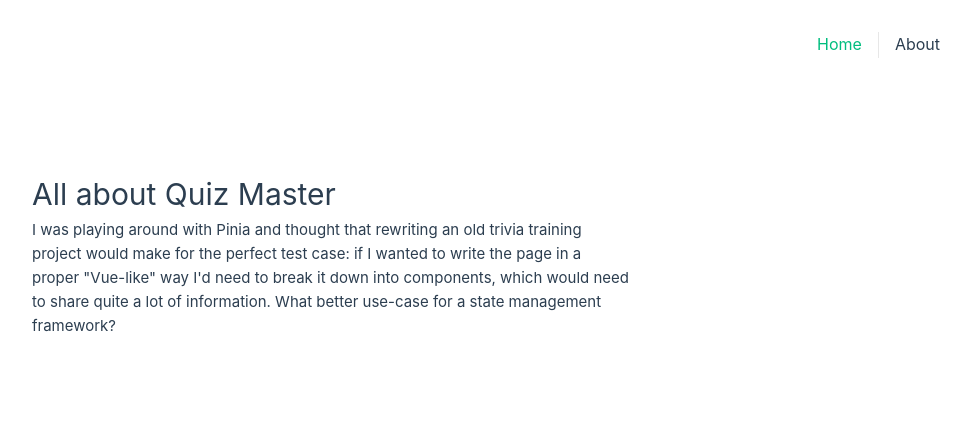
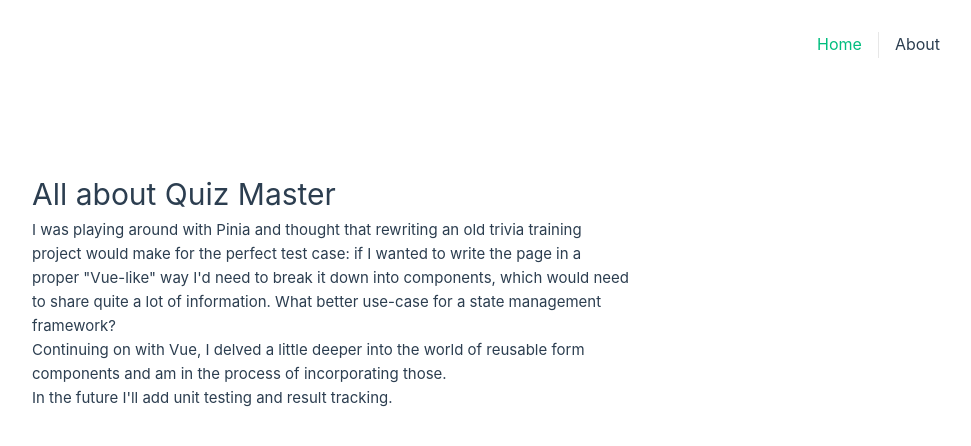
Before and after one commit to nbarnabee/quiz-master, a Vue app: page /about in a window 1280 px wide. Shown: the top 446 px of the page, without its empty margins (308-1279 px from the left). Built offline with nearby package versions, Linux system fonts and the light colour scheme.

Commit message:
Added progress update

```diff
--- a/src/views/AboutView.vue
+++ b/src/views/AboutView.vue
@@ -7,6 +7,11 @@
       I'd need to break it down into components, which would need to share quite a lot of
       information. What better use-case for a state management framework?
     </p>
+    <p>
+      Continuing on with Vue, I delved a little deeper into the world of reusable form components
+      and am in the process of incorporating those.
+    </p>
+    <p>In the future I'll add unit testing and result tracking.</p>
   </div>
 </template>
 
```
